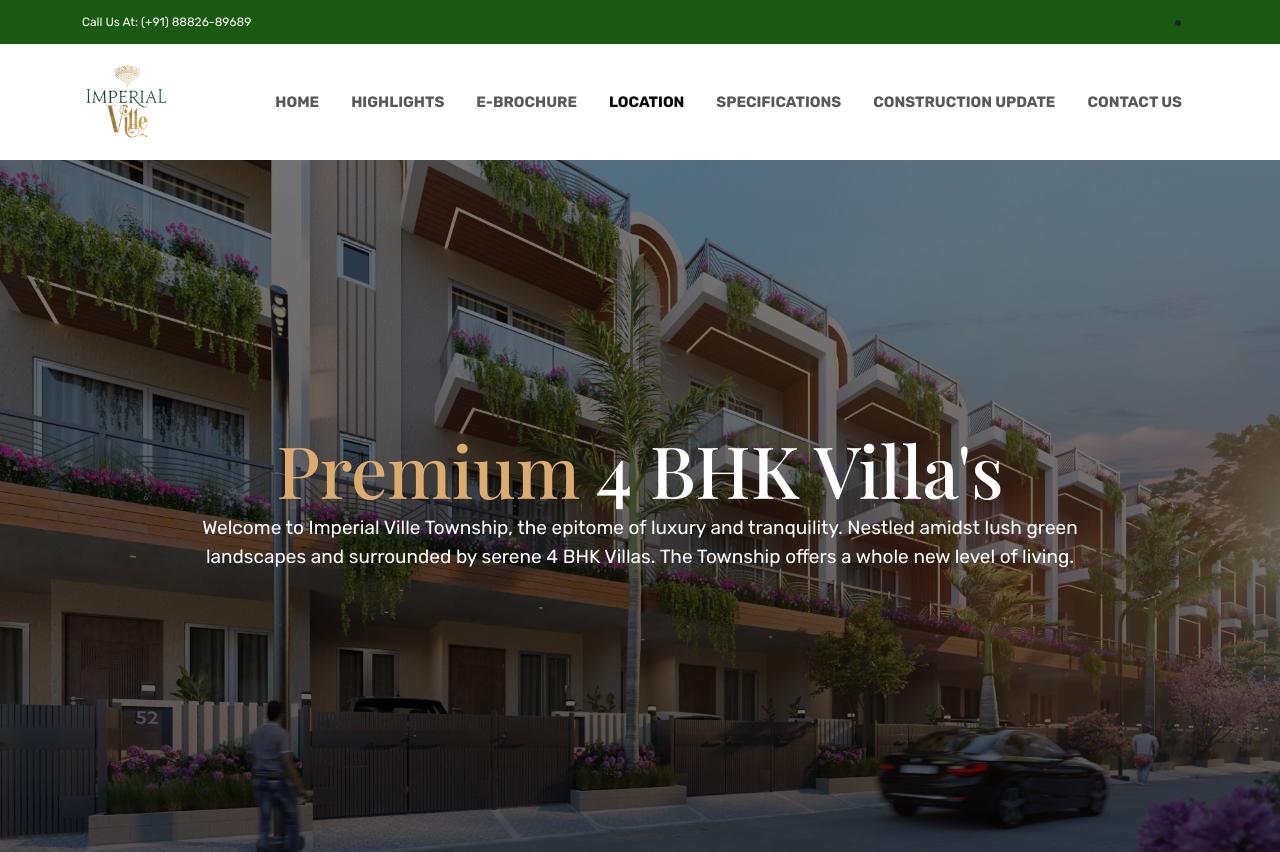
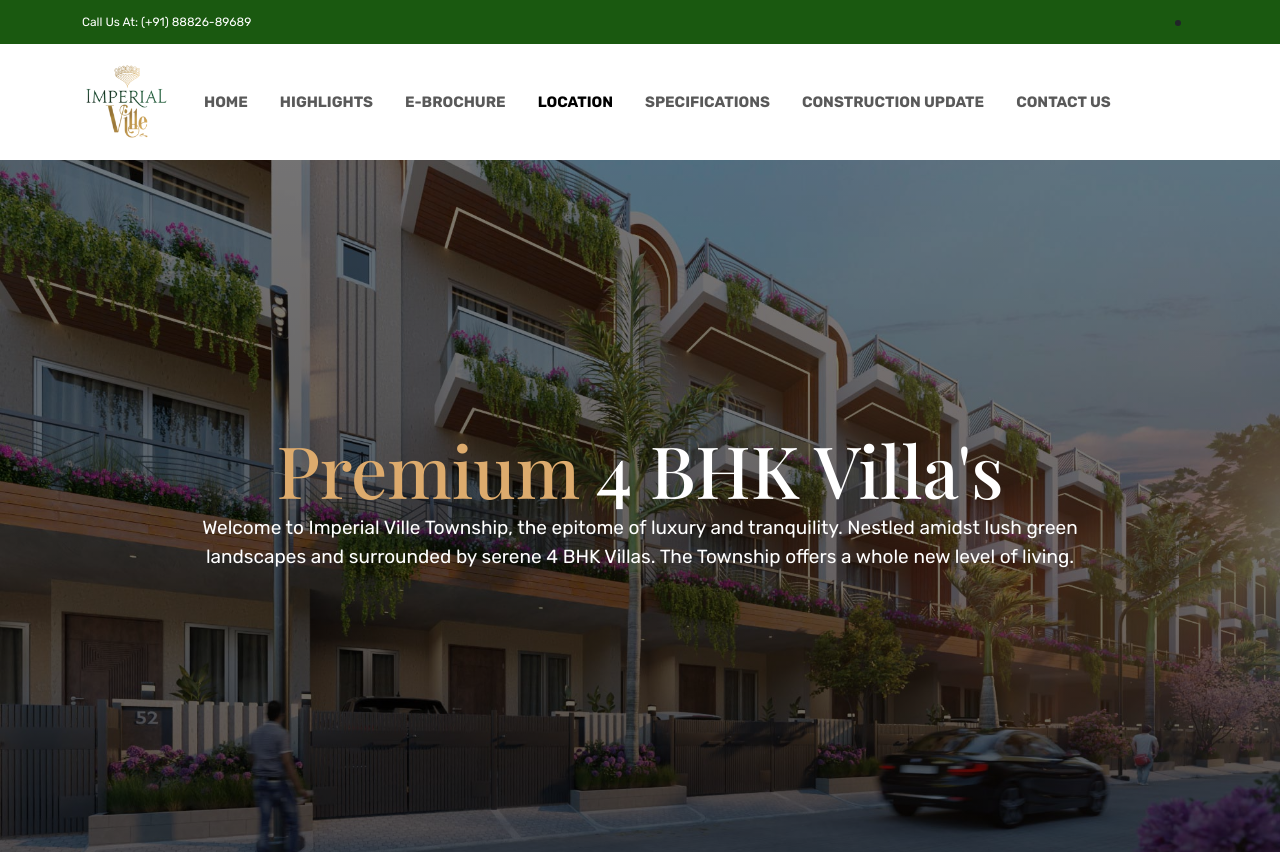
Before and after one commit to ItsAniketFrontend/Imperial-Villa, a plain HTML site: page index.html in a window 1280 px wide. Shown: the top 852 px of the page. Drawn offline with nearby package versions, Linux system fonts and the light colour scheme; a web font is replaced by a local one.

Commit message:
Nav Updated

```diff
--- a/index.html
+++ b/index.html
@@ -31,8 +31,8 @@
                     aria-expanded="false" aria-label="Toggle navigation">
                     <span class="navbar-toggler-icon"></span>
                 </button>
-                <div class="collapse navbar-collapse justify-content-end d-flex" id="navbarSupportedContent">
-                    <ul class="navbar-nav  mb-lg-0">
+                <div class="collapse navbar-collapse " id="navbarSupportedContent">
+                    <ul class="navbar-nav">
                         <li class="nav-item px-2">
                             <a class="nav-link" href="#">Home</a>
                         </li>
```
